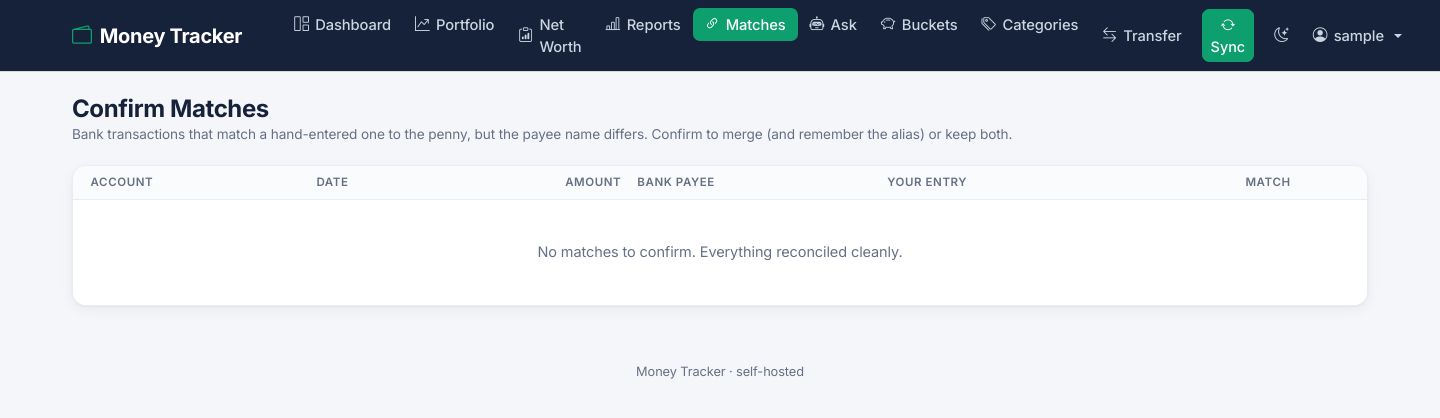
After one commit to jaysuzi5/money-tracker, a Django app: page /matches/ in a window 1440 px wide. The commit adds this page. Shown: the top 418 px of the page. Run offline with Django 5.2, Linux system fonts and the light colour scheme; the visitor is signed in with stand-in values (Sample User, id 1); data that the repository does not hold is empty; some libraries are stand-ins or nearby versions.

Commit message:
Reconciliation overhaul: additive register, smarter matcher, payee aliases
- recompute_balance now = opening_balance + sum(all txns) - allocated (register is
  additive; NOT forced to the bank online balance). Migration backfills opening_balance
  to preserve existing balances. online_balance stays a reconcile reference.
- Register running balance computed additively over all txns from opening_balance
  (removed the back-solved opening and the credit-card anchor that masked duplicates).
- Matcher: matches hand-entered txns of ANY status (not just uncleared) with exact amount;
  alias-aware + fuzzy payee; only auto-merges when confident, else surfaces for confirmation.
- New Matches page: confirm/deny exact-amount pairs; confirming records a PayeeAlias so it
  auto-matches next time. exclude_match flag for 'not a match'. PayeeAlias model + admin.

Co-Authored-By: Claude Opus 4.8 <noreply@anthropic.com>

```diff
--- a/templates/base.html
+++ b/templates/base.html
@@ -27,6 +27,7 @@
         <li class="nav-item"><a class="nav-link {% if url_name == 'portfolio' %}active{% endif %}" href="{% url 'tracker:portfolio' %}"><i class="bi bi-graph-up-arrow"></i> Portfolio</a></li>
         <li class="nav-item"><a class="nav-link {% if url_name == 'networth' %}active{% endif %}" href="{% url 'tracker:networth' %}"><i class="bi bi-clipboard-data"></i> Net Worth</a></li>
         <li class="nav-item"><a class="nav-link {% if url_name == 'reports' %}active{% endif %}" href="{% url 'tracker:reports' %}"><i class="bi bi-bar-chart-line"></i> Reports</a></li>
+        <li class="nav-item"><a class="nav-link {% if url_name == 'matches' %}active{% endif %}" href="{% url 'tracker:matches' %}"><i class="bi bi-link-45deg"></i> Matches</a></li>
         <li class="nav-item"><a class="nav-link {% if url_name == 'agent' %}active{% endif %}" href="{% url 'tracker:agent' %}"><i class="bi bi-robot"></i> Ask</a></li>
         <li class="nav-item"><a class="nav-link {% if url_name == 'buckets' %}active{% endif %}" href="{% url 'tracker:buckets' %}"><i class="bi bi-piggy-bank"></i> Buckets</a></li>
         <li class="nav-item"><a class="nav-link {% if url_name == 'categories' %}active{% endif %}" href="{% url 'tracker:categories' %}"><i class="bi bi-tags"></i> Categories</a></li>
--- /dev/null
+++ b/templates/tracker/matches.html
@@ -0,0 +1,39 @@
+{% extends 'base.html' %}
+{% load humanize %}
+{% block title %}Matches{% endblock %}
+{% block content %}
+<div class="mt-page-header">
+  <div><h1>Confirm Matches</h1><div class="subtitle">Bank transactions that match a hand-entered one to the penny, but the payee name differs. Confirm to merge (and remember the alias) or keep both.</div></div>
+</div>
+
+<div class="card table-card">
+  <table class="table">
+    <thead><tr><th>Account</th><th>Date</th><th class="text-end">Amount</th><th>Bank payee</th><th>Your entry</th><th class="text-end">Match</th><th></th></tr></thead>
+    <tbody>
+    {% for s in suggestions %}
+      <tr>
+        <td class="small text-secondary">{{ s.imported.account.name }}</td>
+        <td class="text-nowrap">{{ s.imported.date|date:"M j, Y" }}</td>
+        <td class="text-end num fw-semibold">${{ s.imported.amount|floatformat:2|intcomma }}</td>
+        <td>{{ s.imported.payee }}</td>
+        <td>{{ s.candidate.payee }} <span class="small text-secondary">({{ s.candidate.date|date:"M j" }})</span></td>
+        <td class="text-end small text-secondary">{{ s.score }}</td>
+        <td class="text-end text-nowrap">
+          <form method="post" action="{% url 'tracker:match_confirm' %}" class="d-inline">{% csrf_token %}
+            <input type="hidden" name="imported_id" value="{{ s.imported.id }}">
+            <input type="hidden" name="manual_id" value="{{ s.candidate.id }}">
+            <button class="btn btn-sm btn-primary py-0"><i class="bi bi-check2"></i> Match</button>
+          </form>
+          <form method="post" action="{% url 'tracker:match_dismiss' %}" class="d-inline">{% csrf_token %}
+            <input type="hidden" name="manual_id" value="{{ s.candidate.id }}">
+            <button class="btn btn-sm btn-outline-secondary py-0"><i class="bi bi-x"></i> Not a match</button>
+          </form>
+        </td>
+      </tr>
+    {% empty %}
+      <tr><td colspan="7"><div class="empty-state">No matches to confirm. Everything reconciled cleanly.</div></td></tr>
+    {% endfor %}
+    </tbody>
+  </table>
+</div>
+{% endblock %}
--- a/tracker/admin.py
+++ b/tracker/admin.py
@@ -82,6 +82,12 @@ class PortfolioSnapshotAdmin(admin.ModelAdmin):
     date_hierarchy = 'snapshot_date'
 
 
+@admin.register(models.PayeeAlias)
+class PayeeAliasAdmin(admin.ModelAdmin):
+    list_display = ('bank_name', 'local_payee', 'account')
+    search_fields = ('bank_name', 'local_payee')
+
+
 @admin.register(models.AgentCall)
 class AgentCallAdmin(admin.ModelAdmin):
     list_display = ('created_at', 'question', 'rounds', 'duration_ms', 'error')
--- a/tracker/urls.py
+++ b/tracker/urls.py
@@ -10,6 +10,9 @@ urlpatterns = [
     path('account/<int:account_id>/', views.account_register, name='register'),
     path('account/<int:account_id>/edit/', views.account_edit, name='account_edit'),
     path('account/<int:account_id>/reconcile/', views.reconcile, name='reconcile'),
+    path('matches/', views.matches, name='matches'),
+    path('matches/confirm/', views.match_confirm, name='match_confirm'),
+    path('matches/dismiss/', views.match_dismiss, name='match_dismiss'),
     path('txn/<int:txn_id>/toggle-clear/', views.toggle_clear, name='toggle_clear'),
     path('txn/<int:txn_id>/review/', views.txn_review, name='txn_review'),
     path('account/<int:account_id>/add/', views.txn_add, name='txn_add'),
--- a/tracker/views.py
+++ b/tracker/views.py
@@ -135,13 +135,18 @@ def dashboard(request):
         if rng != 'all':
             txns = txns.filter(date__gte=today - timedelta(days=92))
 
-        # running balance always computed in date order, then re-sorted for display
+        # Running balance is purely additive: opening_balance + each transaction in date
+        # order, over ALL of the account's transactions (not just the displayed window).
+        # It is NOT forced to match the bank's online balance.
+        run_by_id = {}
+        running = account.opening_balance or Decimal('0')
+        for tid, amt in account.transactions.order_by('date', 'id').values_list('id', 'amount'):
+            running += amt
+            run_by_id[tid] = running
+
         txns = list(txns.order_by('date', 'id'))
-        opening = account.current_balance - sum((t.amount for t in txns), Decimal('0'))
-        running = opening
         for t in txns:
-            running += t.amount
-            t.running = running
+            t.running = run_by_id.get(t.id)
             t.is_future = t.date > today
             t.split_list = list(t.splits.all())
             t.category_label = '— Split —' if t.split_list else (str(t.category) if t.category else '')
@@ -150,15 +155,6 @@ def dashboard(request):
         direction = request.GET.get('dir', 'asc')
         if sort in SORT_KEYS:
             txns.sort(key=SORT_KEYS[sort], reverse=(direction == 'desc'))
-
-        # Credit cards: running balance follows the DISPLAYED order and is owed-based
-        # (charges raise the balance, payments/credits lower it). Anchored so the last
-        # row = current balance; the last cleared row then shows the cleared balance.
-        if account.type == AccountType.CREDIT_CARD:
-            run = account.current_balance
-            for t in reversed(txns):
-                t.running = run
-                run -= t.amount
 
         if account.type == AccountType.CREDIT_CARD:
             credits = account.transactions.filter(
@@ -460,6 +456,50 @@ def account_register(request, account_id):
         'account': account,
         'txns': txns,
     })
+
+
+@login_required
+def matches(request):
+    """Confirm/deny exact-amount pairs the matcher wasn't confident enough to auto-merge."""
+    from .matching import pending_suggestions
+    suggestions = pending_suggestions()
+    for s in suggestions:
+        s['imp_running'] = None
+    return render(request, 'tracker/matches.html', {'suggestions': suggestions})
+
+
+@login_required
+@require_POST
+def match_confirm(request):
+    """User confirms a suggested pair: merge them and remember the payee alias."""
+    from .models import PayeeAlias
+    from .matching import merge
+    imported = get_object_or_404(Transaction, pk=request.POST.get('imported_id'))
+    manual = get_object_or_404(Transaction, pk=request.POST.get('manual_id'))
+    bank_name, local_payee, acct = imported.payee, manual.payee, manual.account
+    merge(manual, imported)  # deletes imported, promotes manual to cleared
+    if bank_name and local_payee and _norm_payee(bank_name) != _norm_payee(local_payee):
+        PayeeAlias.objects.get_or_create(
+            bank_name=bank_name, local_payee=local_payee, account=acct)
+    _recompute_available(acct)
+    messages.success(request, f'Matched “{bank_name}” → “{local_payee}” and saved the alias.')
+    return redirect(reverse('tracker:matches'))
+
+
+@login_required
+@require_POST
+def match_dismiss(request):
+    """User says the pair is NOT a match; stop suggesting the manual entry."""
+    manual = get_object_or_404(Transaction, pk=request.POST.get('manual_id'))
+    manual.exclude_match = True
+    manual.save(update_fields=['exclude_match'])
+    messages.info(request, 'Kept both as separate transactions.')
+    return redirect(reverse('tracker:matches'))
+
+
+def _norm_payee(s):
+    import re as _re
+    return _re.sub(r'[^a-z0-9 ]', '', (s or '').lower()).strip()
 
 
 @login_required
```
Also changed, not shown: tracker/matching.py (+64 -28 lines), tracker/models.py (+29 -7 lines), tracker/migrations/0012_account_opening_balance_payeealias.py (added), tracker/migrations/0013_backfill_opening_balance.py (added), tracker/migrations/0014_transaction_exclude_match.py (added).
